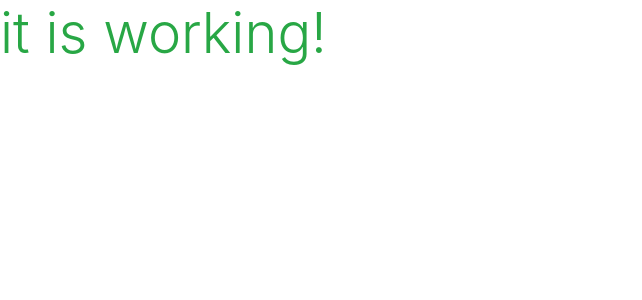
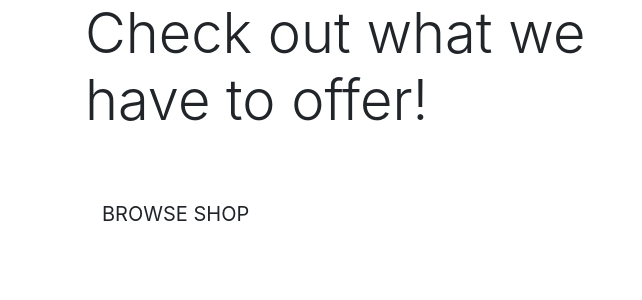
Before and after one commit to Ollie-Judge/skate-shop, a Django app: page / in a window 1280 px wide. Shown: the top 300 px of the page, without its empty margins (0-642 px from the left). Run offline with Django 3.2, Linux system fonts and the light colour scheme; some libraries are stand-ins or nearby versions.

Commit message:
added content to the home page

```diff
--- a/home/templates/home/index.html
+++ b/home/templates/home/index.html
@@ -1,6 +1,29 @@
 {% extends "base.html" %}
 {% load static %}
 
+{% block page_header %}
+    <div class="container header-container">
+        <div class="row">
+            <div class="col"></div>
+        </div>
+    </div>
+{% endblock %}
+
 {% block content %}
-    <h1 class="display-4 text-success">it is working!</h1>
+    <div class="container h-100">
+        <div class="row h-100">
+            <div class="col-7 col-md-6 my-auto">
+                <h1 class="display-4 logo-font text-black">
+                    Check out what we have to offer!
+                </h1>
+                <div class="my-5">
+                    <h4>
+                        <a href="" class="browse-shop-button btn btn-lg rounded-0 text-uppercase py-3">
+                            Browse Shop
+                        </a>
+                    </h4>
+                </div>
+            </div>
+        </div>
+    </div>
 {% endblock %}
```
